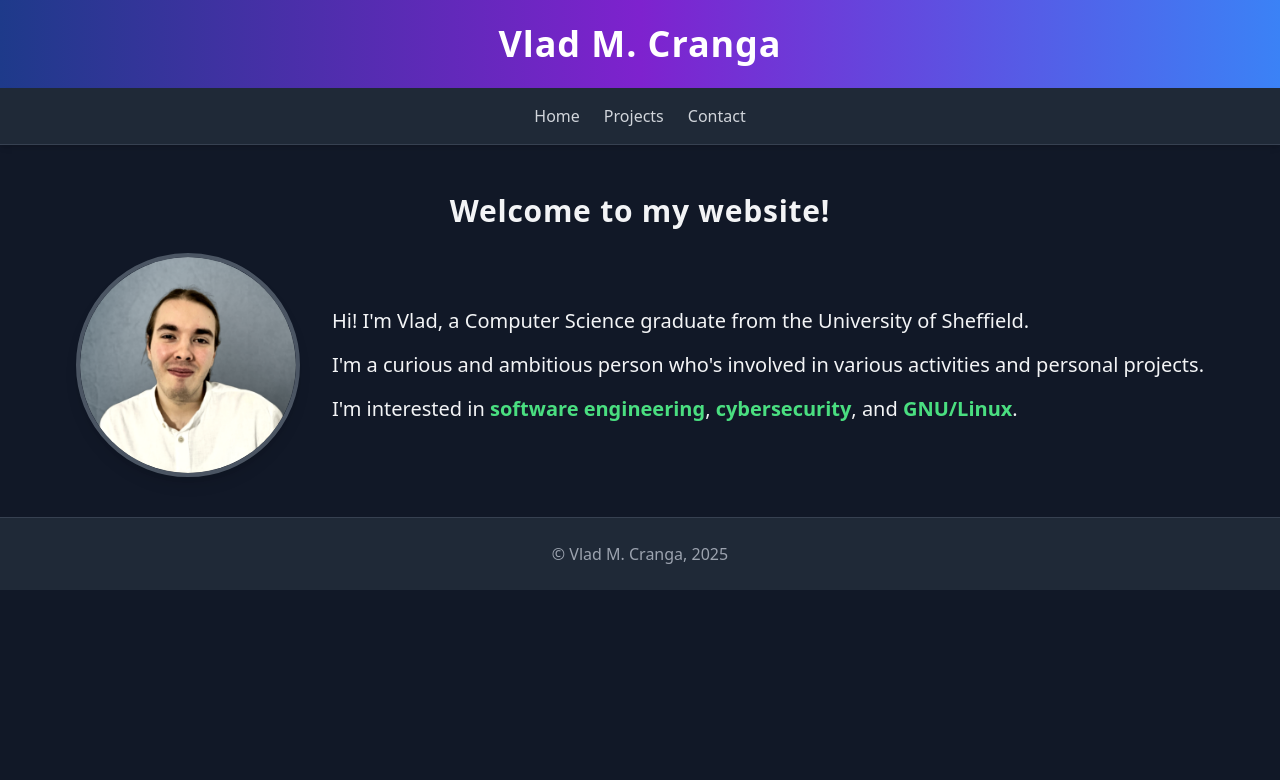
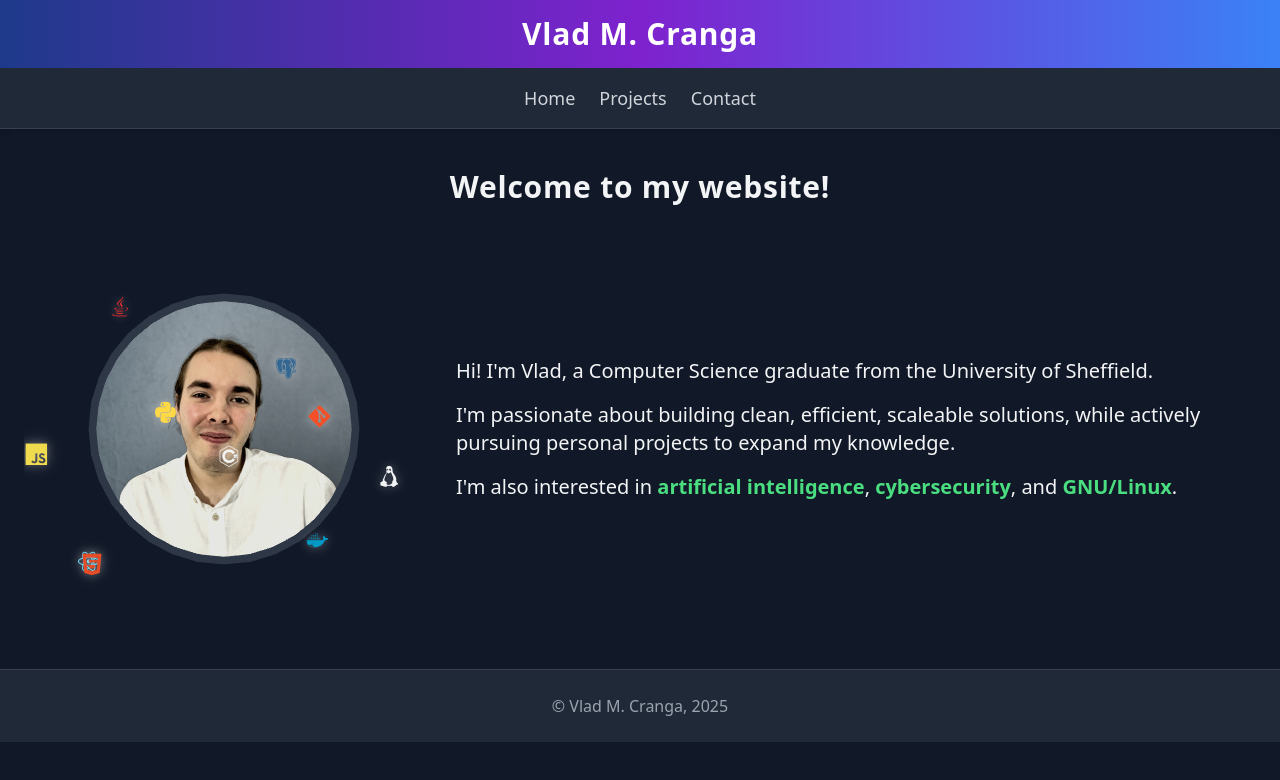
Before and after one commit to vladcranga/vladcranga.github.io, a website: page index.html in a window 1280 px wide. Drawn offline with nearby package versions, Linux system fonts and the light colour scheme; animation ran at ten frames a second.

Commit message:
Add skills orbit, update personal description

```diff
--- a/index.html
+++ b/index.html
@@ -1,5 +1,6 @@
 <!DOCTYPE html>
 <html lang="en">
+
 <head>
     <meta charset="utf-8" />
     <meta name="author" content="Vlad Mihai Cranga">
@@ -7,41 +8,54 @@
     <title>Home - Vlad M. Cranga</title>
     <link href="./output.css" rel="stylesheet">
     <link rel="icon" href="attachments/icon-home.png">
+    <!-- Icons from: https://devicon.dev -->
+    <link rel="stylesheet" type='text/css' href="https://cdn.jsdelivr.net/gh/devicons/devicon@latest/devicon.min.css" />
+    <script type="importmap">
+    {
+        "imports": {
+            "three": "https://cdn.jsdelivr.net/npm/three@0.157.0/build/three.module.js"
+        }
+    }
+    </script>
+    <script type="module" src="js/skills-orbit.js"></script>
 </head>
+
 <body class="bg-gray-900 text-gray-100">
     <!-- Header -->
-    <header class="bg-gradient-to-r from-blue-900 via-purple-700 to-blue-500 py-6 text-center shadow-lg">
-        <h1 class="text-4xl font-bold text-white tracking-wide">Vlad M. Cranga</h1>
+    <header class="bg-gradient-to-r from-blue-900 via-purple-700 to-blue-500 py-4 text-center shadow-lg">
+        <h1 class="text-3xl font-bold text-white tracking-wide">Vlad M. Cranga</h1>
     </header>
 
     <!-- Navigation Bar -->
     <nav class="bg-gray-800 shadow-md border-b border-gray-700">
-        <ul class="flex justify-center space-x-6 py-4">
+        <ul class="flex justify-center space-x-6 py-4 text-lg">
             <li><a href="index.html" class="text-gray-300 hover:text-green-400 transition duration-300">Home</a></li>
-            <li><a href="projects.html" class="text-gray-300 hover:text-green-400 transition duration-300">Projects</a></li>
-            <li><a href="contact.html" class="text-gray-300 hover:text-green-400 transition duration-300">Contact</a></li>
+            <li><a href="projects.html" class="text-gray-300 hover:text-green-400 transition duration-300">Projects</a>
+            </li>
+            <li><a href="contact.html" class="text-gray-300 hover:text-green-400 transition duration-300">Contact</a>
+            </li>
         </ul>
     </nav>
 
     <!-- Information -->
-    <main class="flex flex-col items-center mt-12 px-6 animate-fadeIn">
+    <main class="flex flex-col items-center mt-10 px-6 animate-fadeIn">
         <h1 class="text-3xl font-extrabold tracking-wide mb-6 text-center">Welcome to my website!</h1>
+
         <div class="flex flex-col md:flex-row items-center space-y-6 md:space-y-0 md:space-x-8">
-            <img
-                class="rounded-full border-4 border-gray-600 w-40 h-40 md:w-56 md:h-56 shadow-lg"
-                src="attachments/me.png"
-                alt="A picture of Vlad"
-                title="A picture of Vlad">
-
+            <!-- Skills Orbit Section -->
+            <section class="w-full my-12 md:w-1/3" style="max-width: 400px;">
+                <div id="skills-orbit" class="mx-auto" style="height: 400px;"></div>
+            </section>
             <div class="text-center md:text-left">
                 <p class="text-xl font-medium mb-4">
                     Hi! I'm Vlad, a Computer Science graduate from the University of Sheffield.
                 </p>
                 <p class="text-xl mb-4">
-                    I'm a curious and ambitious person who's involved in various activities and personal projects.
+                    I'm passionate about building clean, efficient, scaleable solutions, while actively
+                    pursuing personal projects to expand my knowledge.
                 </p>
                 <p class="text-xl">
-                    I'm interested in <span class="font-semibold text-green-400">software engineering</span>,
+                    I'm also interested in <span class="font-semibold text-green-400">artificial intelligence</span>,
                     <span class="font-semibold text-green-400">cybersecurity</span>, and
                     <span class="font-semibold text-green-400">GNU/Linux</span>.
                 </p>
@@ -51,7 +65,10 @@
 
     <!-- Footer -->
     <footer class="mt-10 bg-gray-800 text-gray-400 text-center py-6 border-t border-gray-700">
-        <p>&copy; Vlad M. Cranga, <script>document.write(new Date().getFullYear())</script></p>
+        <p>&copy; Vlad M. Cranga,
+            <script>document.write(new Date().getFullYear())</script>
+        </p>
     </footer>
 </body>
+
 </html>
```
